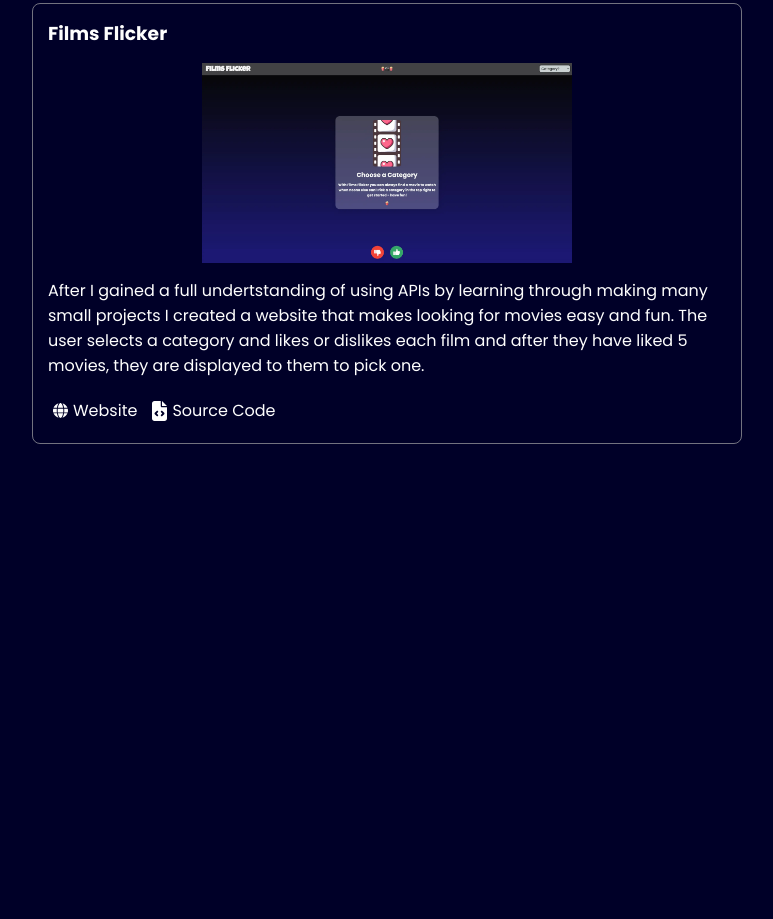
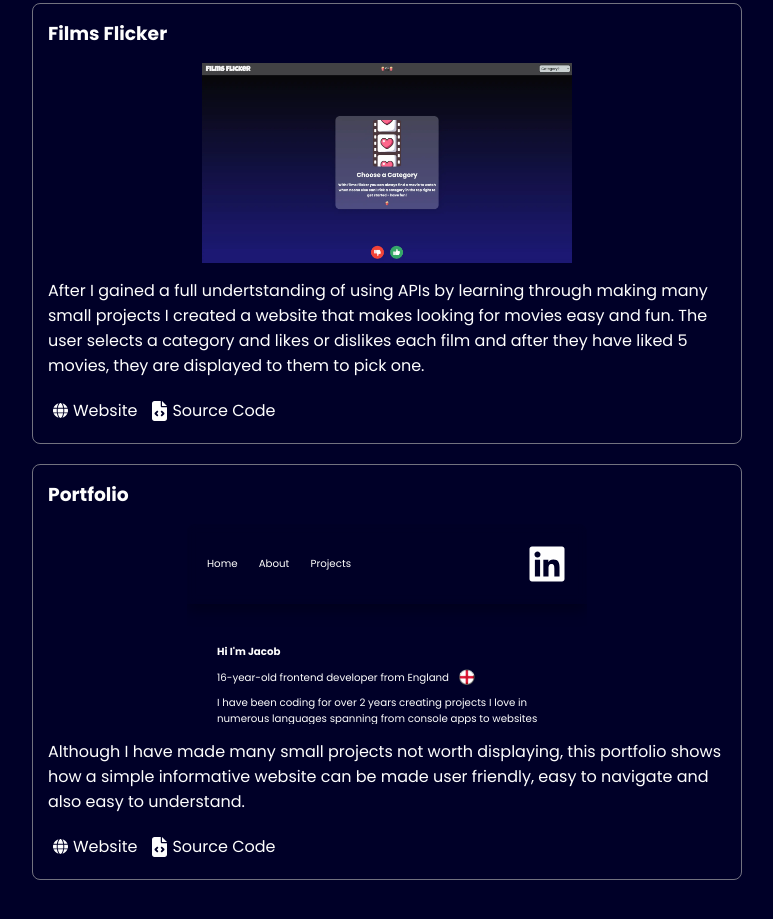
Before and after one commit to jbraddez/portfolio, a plain HTML site: page index.html in a window 1280 px wide. Shown: the part 2363-3282 px from the top of the page, without its empty margins (253-1026 px from the left). Before the commit the page ends 2872 px from the top, so only its background shows below. Drawn offline with Linux system fonts and the light colour scheme; a web font is replaced by a local one.

Commit message:
Add files via upload

```diff
--- a/index.html
+++ b/index.html
@@ -159,6 +159,18 @@
                 </div>
             </div>
 
+            <div class="education-card project-card">
+                <h3>Portfolio</h3>
+                <div class="img-cont">
+                    <iframe src="/" frameborder="0"></iframe>
+                </div>
+                <p>Although I have made many small projects not worth displaying, this portfolio shows how a simple informative website can be made user friendly, easy to navigate and also easy to understand.</p>
+                <div class="project-card-links">
+                    <a title="_blank" class="project-links" href="#top"><svg xmlns="http://www.w3.org/2000/svg" viewBox="0 0 512 512"><!--!Font Awesome Free 6.7.1 by @fontawesome - https://fontawesome.com License - https://fontawesome.com/license/free Copyright 2024 Fonticons, Inc.--><path d="M352 256c0 22.2-1.2 43.6-3.3 64l-185.3 0c-2.2-20.4-3.3-41.8-3.3-64s1.2-43.6 3.3-64l185.3 0c2.2 20.4 3.3 41.8 3.3 64zm28.8-64l123.1 0c5.3 20.5 8.1 41.9 8.1 64s-2.8 43.5-8.1 64l-123.1 0c2.1-20.6 3.2-42 3.2-64s-1.1-43.4-3.2-64zm112.6-32l-116.7 0c-10-63.9-29.8-117.4-55.3-151.6c78.3 20.7 142 77.5 171.9 151.6zm-149.1 0l-176.6 0c6.1-36.4 15.5-68.6 27-94.7c10.5-23.6 22.2-40.7 33.5-51.5C239.4 3.2 248.7 0 256 0s16.6 3.2 27.8 13.8c11.3 10.8 23 27.9 33.5 51.5c11.6 26 20.9 58.2 27 94.7zm-209 0L18.6 160C48.6 85.9 112.2 29.1 190.6 8.4C165.1 42.6 145.3 96.1 135.3 160zM8.1 192l123.1 0c-2.1 20.6-3.2 42-3.2 64s1.1 43.4 3.2 64L8.1 320C2.8 299.5 0 278.1 0 256s2.8-43.5 8.1-64zM194.7 446.6c-11.6-26-20.9-58.2-27-94.6l176.6 0c-6.1 36.4-15.5 68.6-27 94.6c-10.5 23.6-22.2 40.7-33.5 51.5C272.6 508.8 263.3 512 256 512s-16.6-3.2-27.8-13.8c-11.3-10.8-23-27.9-33.5-51.5zM135.3 352c10 63.9 29.8 117.4 55.3 151.6C112.2 482.9 48.6 426.1 18.6 352l116.7 0zm358.1 0c-30 74.1-93.6 130.9-171.9 151.6c25.5-34.2 45.2-87.7 55.3-151.6l116.7 0z"/></svg>Website</a>
+                    <a title="_blank" href="https://github.com/jbraddez/portfolio/" class="project-links"><svg xmlns="http://www.w3.org/2000/svg" viewBox="0 0 384 512"><!--!Font Awesome Free 6.7.1 by @fontawesome - https://fontawesome.com License - https://fontawesome.com/license/free Copyright 2024 Fonticons, Inc.--><path d="M64 0C28.7 0 0 28.7 0 64L0 448c0 35.3 28.7 64 64 64l256 0c35.3 0 64-28.7 64-64l0-288-128 0c-17.7 0-32-14.3-32-32L224 0 64 0zM256 0l0 128 128 0L256 0zM153 289l-31 31 31 31c9.4 9.4 9.4 24.6 0 33.9s-24.6 9.4-33.9 0L71 337c-9.4-9.4-9.4-24.6 0-33.9l48-48c9.4-9.4 24.6-9.4 33.9 0s9.4 24.6 0 33.9zM265 255l48 48c9.4 9.4 9.4 24.6 0 33.9l-48 48c-9.4 9.4-24.6 9.4-33.9 0s-9.4-24.6 0-33.9l31-31-31-31c-9.4-9.4-9.4-24.6 0-33.9s24.6-9.4 33.9 0z"/></svg>Source Code</a>
+                </div>
+            </div>
+
         </section>
     </main>
 
--- a/style.css
+++ b/style.css
@@ -207,7 +207,7 @@ section{
     transform: translateX(-50%);
 }
 
-.img-cont img{
+.img-cont img, iframe{
     width: 100%;
     height: 100%;
     object-fit: contain;
```
